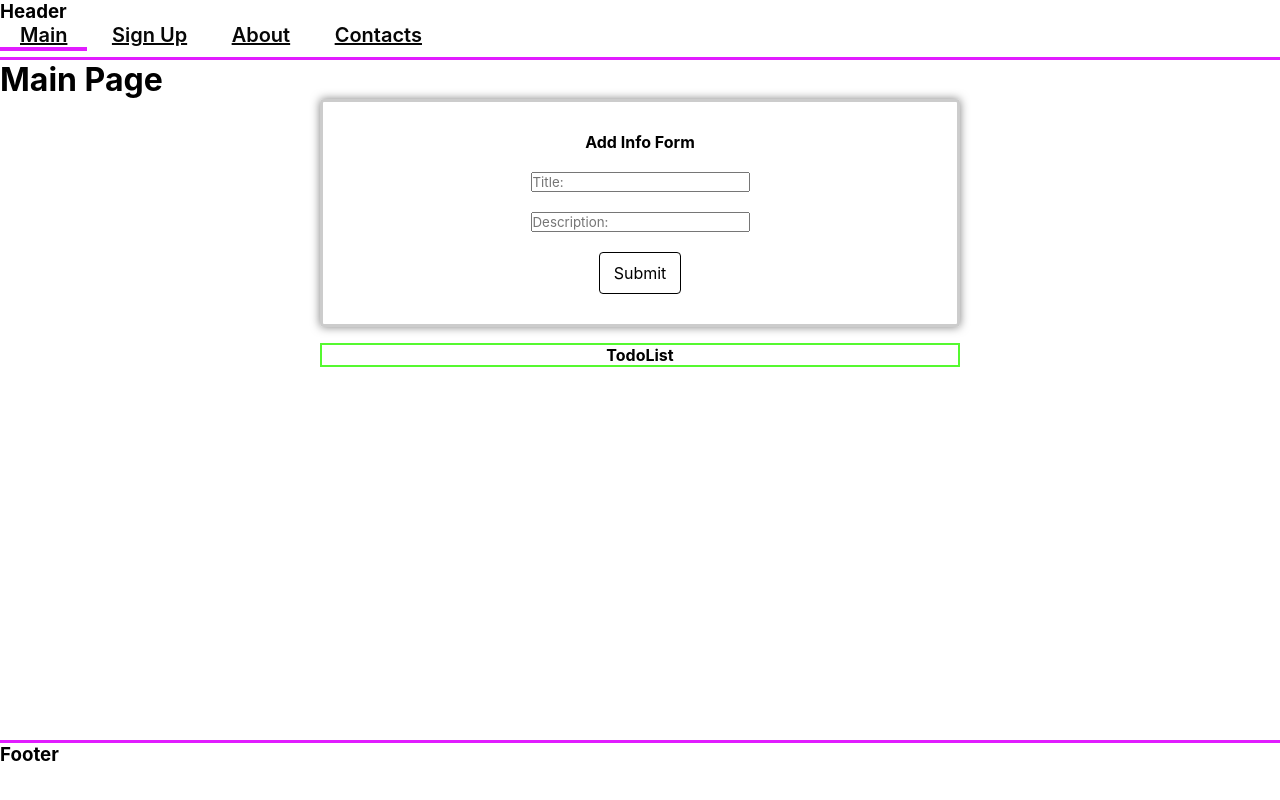
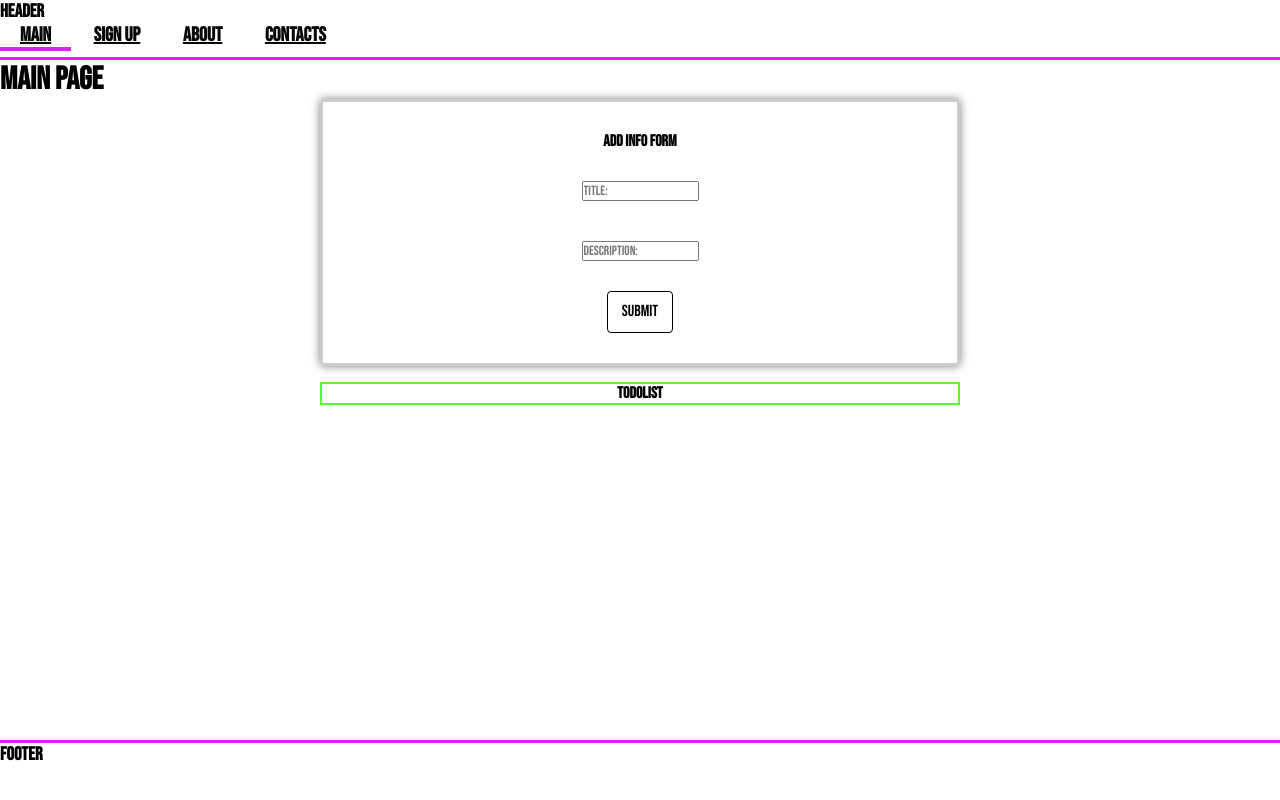
Before and after one commit to developer023/wd08-react-01, a React (Create React App) app: page / in a window 1280 px wide. Built offline with nearby package versions, Linux system fonts and the light colour scheme.

Commit message:
added: react-hook-form & yup validation & google font

```diff
--- a/package.json
+++ b/package.json
@@ -3,15 +3,18 @@
   "version": "0.1.0",
   "private": true,
   "dependencies": {
+    "@hookform/resolvers": "^3.1.0",
     "@testing-library/jest-dom": "^5.16.5",
     "@testing-library/react": "^13.4.0",
     "@testing-library/user-event": "^13.5.0",
     "node-sass": "^7.0.3",
     "react": "^18.2.0",
     "react-dom": "^18.2.0",
+    "react-hook-form": "^7.43.9",
     "react-router-dom": "^6.11.1",
     "react-scripts": "5.0.1",
-    "web-vitals": "^2.1.4"
+    "web-vitals": "^2.1.4",
+    "yup": "^1.1.1"
   },
   "scripts": {
     "dev": "react-scripts start",
--- a/public/index.html
+++ b/public/index.html
@@ -24,6 +24,12 @@
       work correctly both with client-side routing and a non-root public URL.
       Learn how to configure a non-root public URL by running `npm run build`.
     -->
+    <link rel="preconnect" href="https://fonts.googleapis.com" />
+    <link rel="preconnect" href="https://fonts.gstatic.com" crossorigin />
+    <link
+      href="https://fonts.googleapis.com/css2?family=Bebas+Neue&display=swap"
+      rel="stylesheet"
+    />
     <title>React App</title>
   </head>
   <body>
--- a/src/components/InputText/InputText.jsx
+++ b/src/components/InputText/InputText.jsx
@@ -1,9 +1,19 @@
-export const InputText = (props) => {
-  return (
-    <input
-      placeholder={props.placeholder}
-      onChange={props.onChangeHandler}
-      value={props.value}
-    />
-  );
-};
+import { forwardRef } from "react";
+import styles from "./InputText.module.css";
+
+export const InputText = forwardRef(
+  ({ placeholder, onChangeHandler, value, errorMessage, ...rest }, ref) => {
+    return (
+      <div className={styles.wrapper}>
+        <input
+          placeholder={placeholder}
+          onChange={onChangeHandler}
+          value={value}
+          ref={ref}
+          {...rest}
+        />
+        {errorMessage && <small className={styles.error}>{errorMessage}</small>}
+      </div>
+    );
+  }
+);
--- /dev/null
+++ b/src/components/InputText/InputText.module.css
@@ -0,0 +1,10 @@
+.wrapper {
+  display: flex;
+  flex-direction: column;
+  margin-bottom: 16px;
+}
+
+.error {
+  font-weight: bold;
+  color: red;
+}
--- /dev/null
+++ b/src/containers/SignUpForm/SignUpForm.jsx
@@ -0,0 +1,42 @@
+import { useForm } from "react-hook-form";
+import { yupResolver } from "@hookform/resolvers/yup";
+import { Button } from "../../components/Button/Button";
+import { InputText } from "../../components/InputText/InputText";
+import styles from "./SignUpForm.module.css";
+
+import { schema } from "./data";
+
+export const SignUpForm = () => {
+  const {
+    register,
+    handleSubmit,
+    formState: { errors },
+  } = useForm({ resolver: yupResolver(schema) });
+
+  const onSubmitHandler = (data) => {
+    console.log("Submit: ", data);
+  };
+
+  return (
+    <form className={styles.form} onSubmit={handleSubmit(onSubmitHandler)}>
+      <h4>SignUp Form</h4>
+      <InputText
+        placeholder="Username:"
+        errorMessage={errors.username?.message}
+        {...register("username")}
+      />
+      <InputText
+        placeholder="Email:"
+        errorMessage={errors.email?.message}
+        {...register("email")}
+      />
+      <InputText
+        placeholder="Password:"
+        errorMessage={errors.password?.message}
+        {...register("password")}
+      />
+
+      <Button type="submit">Submit</Button>
+    </form>
+  );
+};
--- /dev/null
+++ b/src/containers/SignUpForm/SignUpForm.module.css
@@ -0,0 +1,8 @@
+.form {
+  width: 100%;
+  max-width: 500px;
+  padding: 20px;
+  margin: auto;
+  border: 1px solid black;
+  box-shadow: 0 2px 3px black;
+}
--- /dev/null
+++ b/src/containers/SignUpForm/data.js
@@ -0,0 +1,8 @@
+import * as yup from "yup";
+// import { object, string, number, date, InferType } from 'yup';
+
+export const schema = yup.object({
+  username: yup.string().required("Username is required").min(2, "min - 2"),
+  email: yup.string().email("Invalid email").required("Email is required"),
+  password: yup.string().min(4, "min - 4").required("Password is required"),
+});
--- a/src/index.css
+++ b/src/index.css
@@ -2,11 +2,7 @@
   box-sizing: border-box;
   margin: 0;
   padding: 0;
-  font-family: -apple-system, BlinkMacSystemFont, "Segoe UI", "Roboto", "Oxygen",
-    "Ubuntu", "Cantarell", "Fira Sans", "Droid Sans", "Helvetica Neue",
-    sans-serif;
-  -webkit-font-smoothing: antialiased;
-  -moz-osx-font-smoothing: grayscale;
+  font-family: "Bebas Neue", sans-serif;
 }
 
 code {
--- a/src/pages/SignUp/SignUp.jsx
+++ b/src/pages/SignUp/SignUp.jsx
@@ -1,13 +1,9 @@
-import React, { useContext } from "react";
-import { UserContext } from "../../context/user/userContext";
-
+import { SignUpForm } from "../../containers/SignUpForm/SignUpForm";
 export const SignUp = () => {
-  // const user = useContext(UserContext);
-  const { user, setUser } = useContext(UserContext);
-
   return (
     <>
       <h1>SignUp Page</h1>
+      <SignUpForm />
     </>
   );
 };
```
Also changed, not shown: 1 other file (tests, documents, lock files or other folders).
